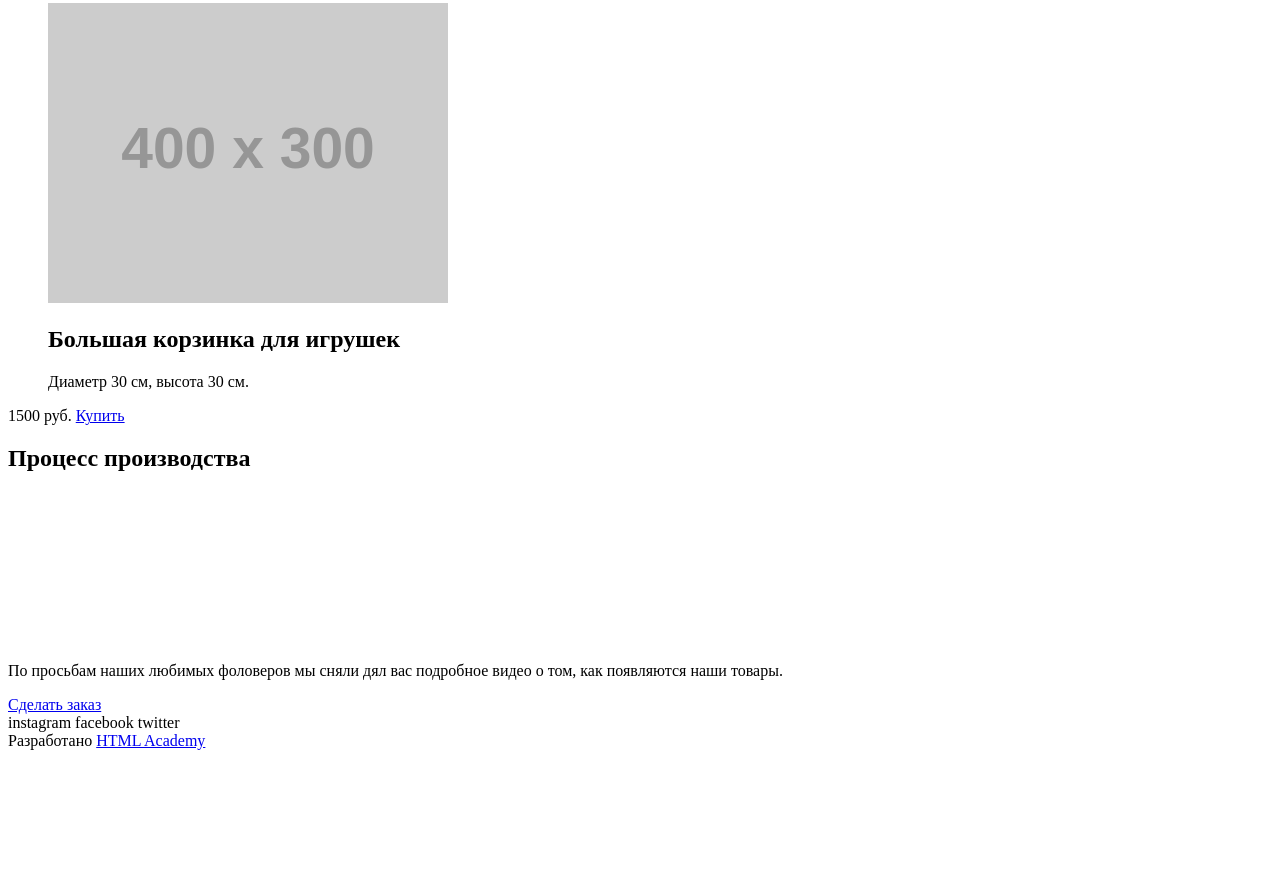
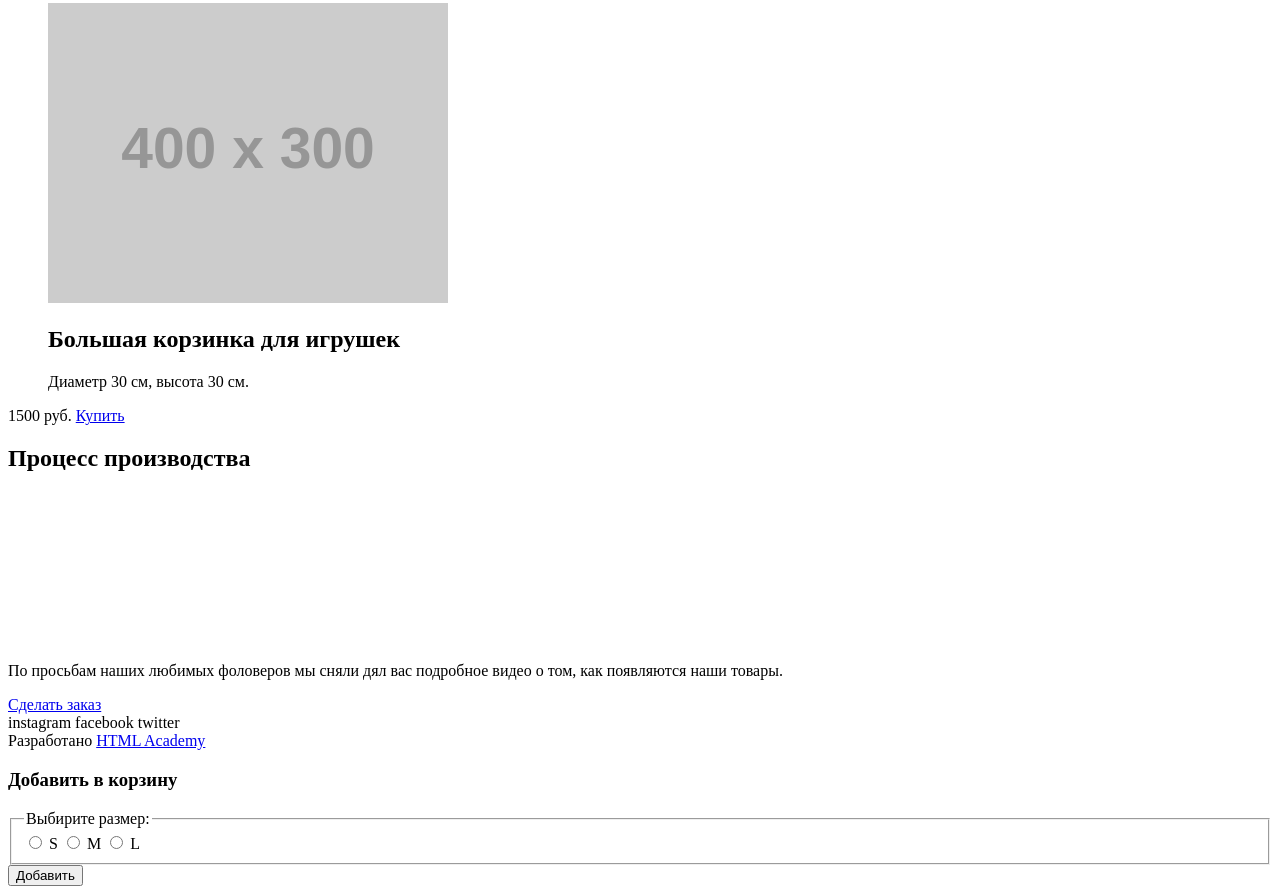
Before and after one commit to DenisVerkhoturov/mishka, a website: page catalog.html in a window 1280 px wide. Shown: the part 1105-1999 px from the top of the page. Before the commit the page ends 1863 px from the top, so only its background shows below. Drawn offline with Linux system fonts and the light colour scheme; placeholder pictures from the web are drawn by us.

Commit message:
Модальное окно "Добавить в корзину"

```diff
--- a/catalog.html
+++ b/catalog.html
@@ -91,5 +91,23 @@
     Разработано <a href="http://htmlacademy.ru">HTML Academy</a>
   </div>
 </footer>
+
+<section class="modal-overlay">
+  <section class="modal-overlay__inners">
+    <form class="add-to-cart" method="post" action="https://echo.htmlacademy.ru/">
+      <h1 class="add-to-cart__title">Добавить в корзину</h1>
+      <fieldset class="add-to-cart__group">
+        <legend>Выбирите размер:</legend>
+        <input type="radio" name="size" value="small" id="size-small">
+        <label for="size-small">S</label>
+        <input type="radio" name="size" value="medium" id="size-medium">
+        <label for="size-medium">M</label>
+        <input type="radio" name="size" value="large" id="size-large">
+        <label for="size-large">L</label>
+      </fieldset>
+      <input type="submit" value="Добавить">
+    </form>
+  </section>
+</section>
 </body>
 </html>
```
Also changed, not shown: index.html (+18 -0 lines).
